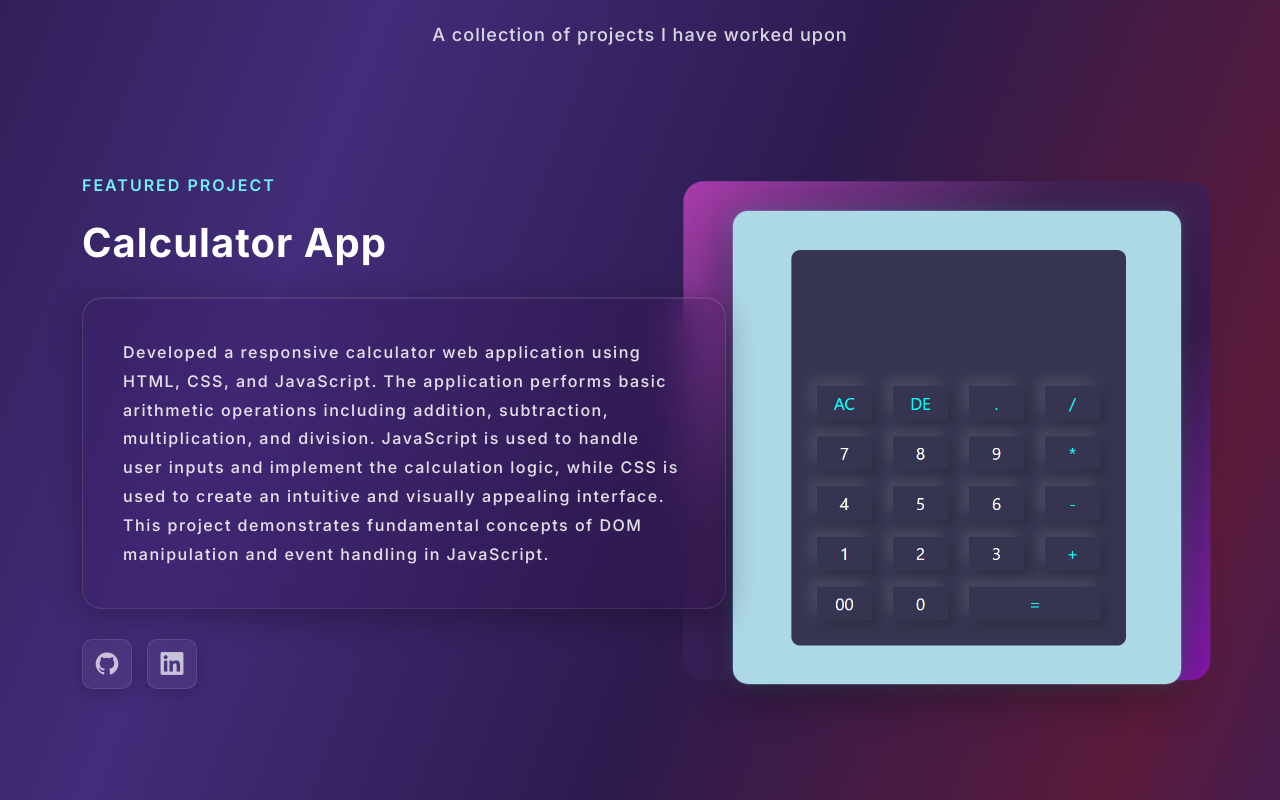
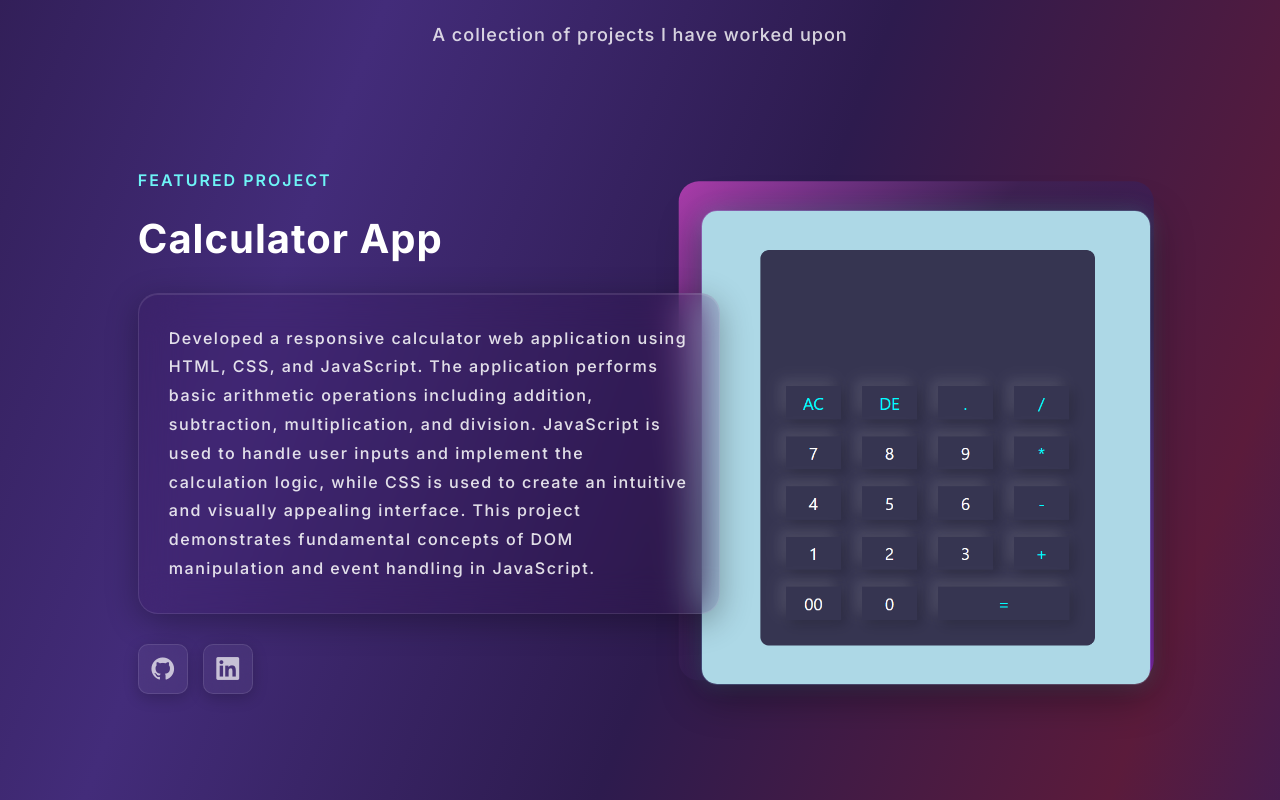
Before and after one commit to devamin404/My-Portfolio-, a React (Vite) app: page / in a window 1280 px wide. Shown: the part 1680-2480 px from the top of the page. Built offline with nearby package versions, Linux system fonts and the light colour scheme.

Commit message:
style: updated project section CSS file

```diff
--- a/src/Components/Projects.jsx
+++ b/src/Components/Projects.jsx
@@ -1,5 +1,6 @@
 import styles from "./Projects.module.css";
 import calculatorProject from "../Assets/img/Calculator.png";
+
 function Projects() {
   return (
     <section className={`${styles.projectsSection} container`} id="work">
--- a/src/Components/Projects.module.css
+++ b/src/Components/Projects.module.css
@@ -1,5 +1,5 @@
 .projectsSection {
-  min-height: 100vh;
+  min-height: 95vh;
   padding: 4rem 0 4rem 0;
 }
 
@@ -39,12 +39,10 @@
 
 .projectCard {
   max-width: 1200px;
-  width: 100%;
+  width: 90%;
+  min-height: 600px;
   display: flex;
   align-items: center;
-  gap: 0;
-  position: relative;
-  min-height: 600px;
   margin: 0 auto;
 }
 
@@ -52,8 +50,7 @@
 
 .projectContent {
   flex-basis: 55%;
-  position: relative;
-  z-index: 2;
+  z-index: 1;
   padding-right: 3rem;
 }
 
@@ -75,10 +72,10 @@
 .projectDescription {
   background: rgba(55, 1, 69, 0.1);
   backdrop-filter: blur(20px);
-  -webkit-backdrop-filter: blur(30px);
+  -webkit-backdrop-filter: blur(20px);
   border: 1px solid rgba(255, 255, 255, 0.1);
   border-radius: 20px;
-  padding: 4rem;
+  padding: 3rem;
   margin-top: 2rem;
   margin-right: -6rem;
   box-shadow:
@@ -86,8 +83,11 @@
     inset 0 1px 0 rgba(255, 255, 255, 0.1);
   cursor: pointer;
   transition: all 0.15s ease-out;
-  position: relative;
-  z-index: 1;
+}
+
+.projectDescription:hover {
+  transform: scale(1.05);
+  background: rgba(55, 1, 69, 0.15);
 }
 
 .projectDescription p {
@@ -95,16 +95,6 @@
   line-height: 1.8;
   color: rgba(255, 255, 255, 0.85);
   margin: 0;
-}
-
-.projectDescription:hover {
-  transform: scale(1.05);
-  background: rgba(55, 1, 69, 0.15);
-  border-color: rgba(110, 244, 246, 0.2);
-  box-shadow:
-    0 12px 40px rgba(0, 0, 0, 0.4),
-    0 0 20px rgba(110, 244, 246, 0.15),
-    inset 0 2px 0 rgba(255, 255, 255, 0.15);
 }
 
 .projectLinks {
@@ -134,7 +124,6 @@
 
 .socialIcon i {
   font-size: 2.4rem;
-  transition: all 0.3s ease;
 }
 
 .socialIcon:hover {
@@ -187,7 +176,6 @@
 }
 
 .projectImage {
-  width: 100%;
   max-width: 450px;
   border-radius: 16px;
   box-shadow:
```
